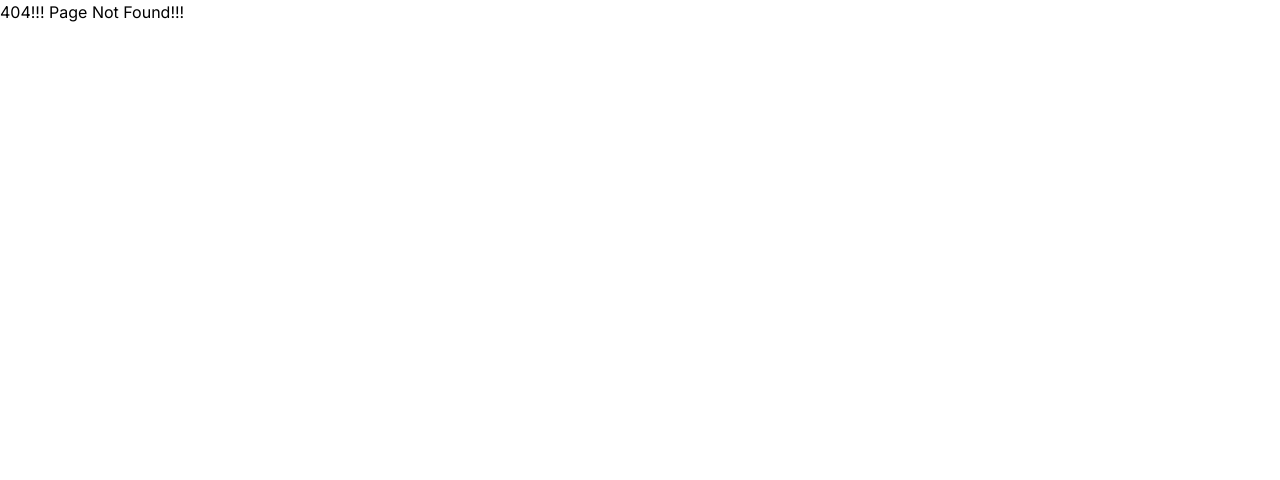
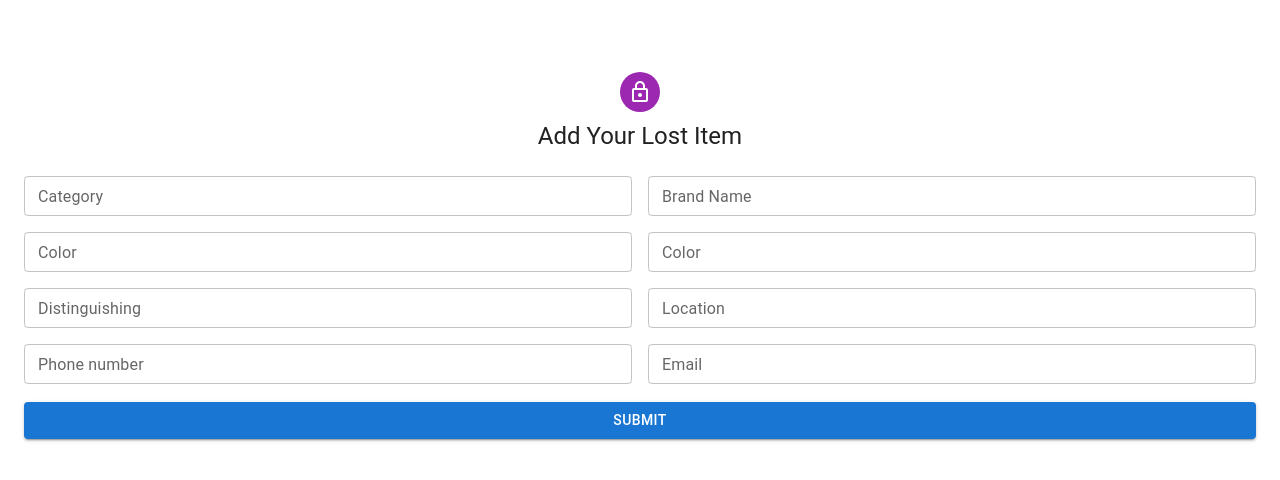
Before and after one commit to Shihab2022/Lost-And-Found, a Next.js app in the folder front-end/: page /lost-item in a window 1280 px wide. Before the commit this address had no page. Shown: the top 480 px of the page. Built offline with nearby package versions, Linux system fonts and the light colour scheme.

Commit message:
create lost item page

```diff
--- a/front-end/package.json
+++ b/front-end/package.json
@@ -3,7 +3,7 @@
   "version": "0.1.0",
   "private": true,
   "scripts": {
-    "dev": "next dev",
+    "dev": "next dev --turbo",
     "build": "next build",
     "start": "next start",
     "lint": "next lint"
--- /dev/null
+++ b/front-end/src/Schema/lostItemSchema.ts
@@ -0,0 +1,11 @@
+import { z } from 'zod';
+
+export const lostItemSchema = z.object({
+    category: z.string().min(1, { message: "Category is required" }),
+    brand: z.string().min(1, { message: "Brand Name is required" }),
+    color: z.string().min(1, { message: "Color is required" }),
+    distinguishing: z.string().min(1, { message: "Distinguishing feature is required" }),
+    location: z.string().min(1, { message: "Location is required" }),
+    number: z.string().regex(/^\d+$/, { message: "Phone number must be numeric" }).optional(),
+    email: z.string().email({ message: "Invalid email address" }).optional(),
+});
--- /dev/null
+++ b/front-end/src/app/lost-item/page.tsx
@@ -0,0 +1,132 @@
+"use client";
+import * as React from "react";
+import Avatar from "@mui/material/Avatar";
+import Button from "@mui/material/Button";
+import CssBaseline from "@mui/material/CssBaseline";
+import Grid from "@mui/material/Grid";
+import Box from "@mui/material/Box";
+import LockOutlinedIcon from "@mui/icons-material/LockOutlined";
+import Typography from "@mui/material/Typography";
+import Container from "@mui/material/Container";
+import CForm from "@/components/froms/CFroms";
+import { zodResolver } from "@hookform/resolvers/zod";
+import CInputField from "@/components/froms/CInput";
+import { FieldValues } from "react-hook-form";
+import { lostItemSchema } from "@/Schema/lostItemSchema";
+const LostItem = () => {
+  const submitLostItem = async (values: FieldValues) => {
+    console.log({ values });
+  };
+  return (
+    <>
+      <Container component="main" maxWidth="xl">
+        <CssBaseline />
+        <Box
+          sx={{
+            marginTop: 8,
+            display: "flex",
+            flexDirection: "column",
+            alignItems: "center",
+          }}
+        >
+          <Avatar sx={{ m: 1, bgcolor: "secondary.main" }}>
+            <LockOutlinedIcon />
+          </Avatar>
+          <Typography component="h1" variant="h5">
+            Add Your Lost Item
+          </Typography>
+          <CForm
+            onSubmit={submitLostItem}
+            resolver={zodResolver(lostItemSchema)}
+            defaultValues={{
+              category: "",
+              brand: "",
+              color: "",
+              distinguishing: "",
+              location: "",
+            }}
+          >
+            <Grid container spacing={2} my={1}>
+              <Grid item md={6}>
+                <CInputField
+                  name="category"
+                  label="Category"
+                  type="text"
+                  fullWidth={true}
+                />
+              </Grid>
+              <Grid item md={6}>
+                <CInputField
+                  name="brand"
+                  label="Brand Name"
+                  type="text"
+                  fullWidth={true}
+                />
+              </Grid>
+              <Grid item md={6}>
+                <CInputField
+                  name="color"
+                  label="Color"
+                  type="text"
+                  fullWidth={true}
+                />
+              </Grid>
+              <Grid item md={6}>
+                <CInputField
+                  name="color"
+                  label="Color"
+                  type="text"
+                  fullWidth={true}
+                />
+              </Grid>
+              <Grid item md={6}>
+                <CInputField
+                  name="distinguishing"
+                  label="Distinguishing"
+                  type="text"
+                  fullWidth={true}
+                />
+              </Grid>
+              <Grid item md={6}>
+                <CInputField
+                  name="location"
+                  label="Location"
+                  type="text"
+                  fullWidth={true}
+                />
+              </Grid>
+              <Grid item md={6}>
+                <CInputField
+                  name="number"
+                  label="Phone number"
+                  type="number"
+                  fullWidth={true}
+                />
+              </Grid>
+              <Grid item md={6}>
+                <CInputField
+                  name="email"
+                  label="Email"
+                  type="email"
+                  fullWidth={true}
+                />
+              </Grid>
+            </Grid>
+            <Button
+              sx={{
+                margin: "10px 0px",
+              }}
+              fullWidth={true}
+              variant="contained"
+              type="submit"
+            >
+              Submit
+            </Button>
+          </CForm>
+        </Box>
+      </Container>
+    </>
+  );
+};
+
+export default LostItem;
```
Also changed, not shown: front-end/src/app/login/page.tsx (+2 -6 lines), front-end/src/app/register/page.tsx (+4 -8 lines).
